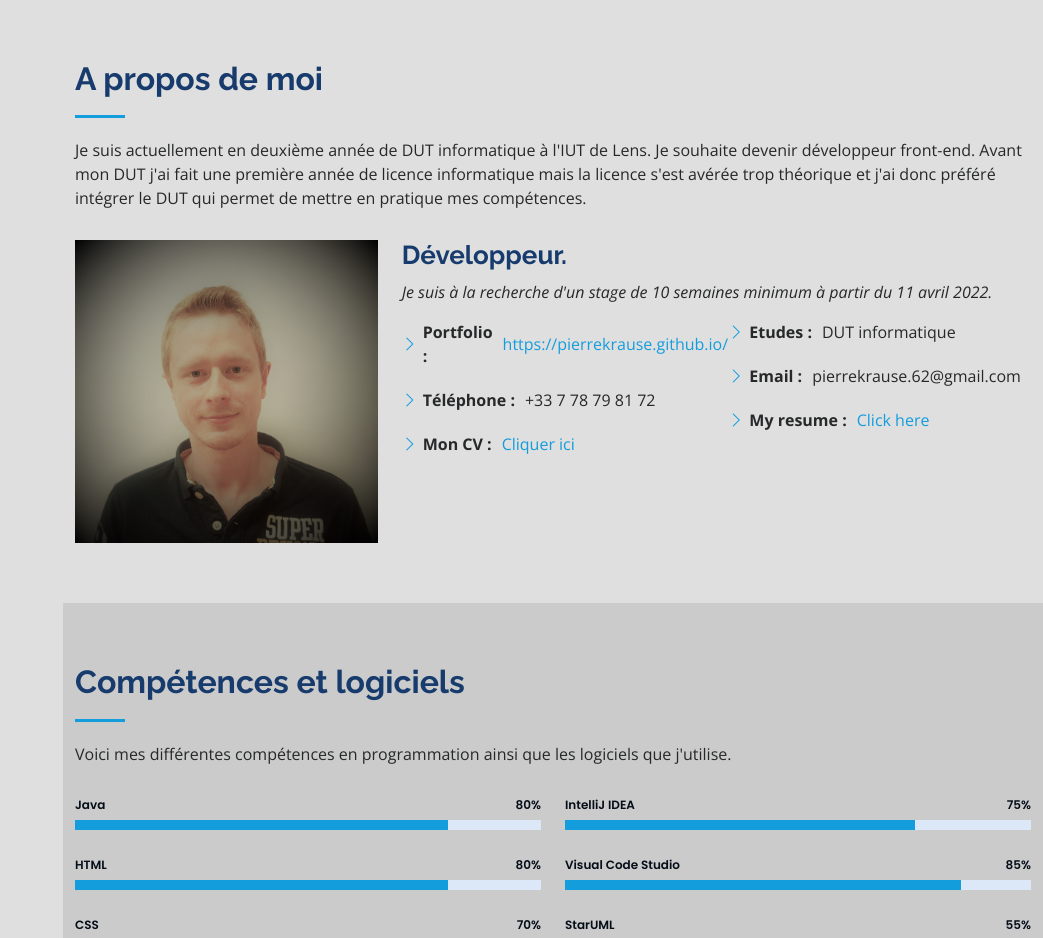
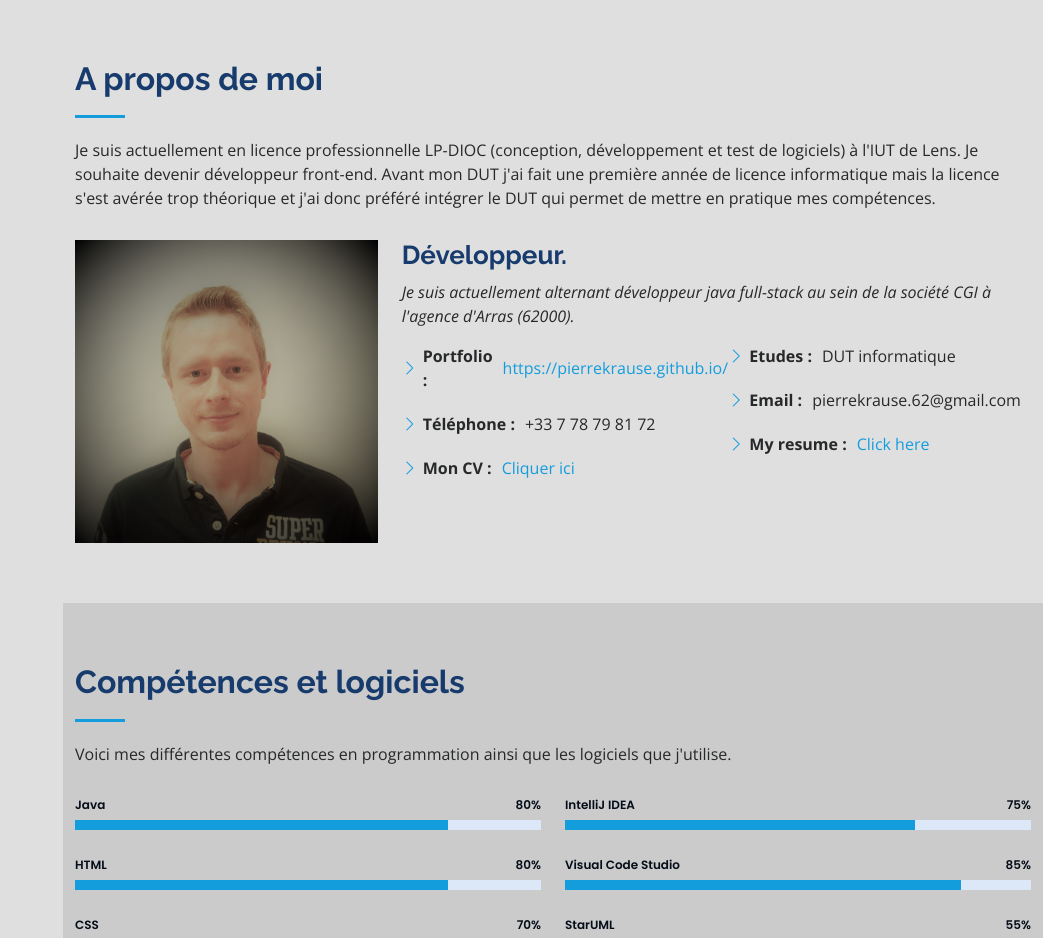
Before and after one commit to PierreKrause/PierreKrause.github.io, a plain HTML site: page index.html in a window 1280 px wide. Shown: the part 800-1738 px from the top of the page, without its empty margins (237-1280 px from the left). Drawn offline with nearby package versions, Linux system fonts and the light colour scheme.

Commit message:
maj situation dut -> lp maj stafge -> en alternance

```diff
--- a/index.html
+++ b/index.html
@@ -83,7 +83,7 @@
 
         <div class="section-title">
           <h2>A propos de moi</h2>
-          <p>Je suis actuellement en deuxième année de DUT informatique à l'IUT de Lens. Je souhaite devenir développeur front-end. Avant mon DUT j'ai fait une première année de licence informatique mais la licence s'est avérée trop théorique et j'ai donc préféré intégrer le DUT qui permet de mettre en pratique mes compétences.</p>
+          <p>Je suis actuellement en licence professionnelle LP-DIOC (conception, développement et test de logiciels) à l'IUT de Lens. Je souhaite devenir développeur front-end. Avant mon DUT j'ai fait une première année de licence informatique mais la licence s'est avérée trop théorique et j'ai donc préféré intégrer le DUT qui permet de mettre en pratique mes compétences.</p>
         </div>
 
         <div class="row">
@@ -93,7 +93,7 @@
           <div class="col-lg-8 pt-4 pt-lg-0 content" data-aos="fade-left">
             <h3>Développeur.</h3>
             <p class="fst-italic">
-              Je suis à la recherche d'un stage de 10 semaines minimum à partir du 11 avril 2022.
+              Je suis actuellement alternant développeur java full-stack au sein de la société CGI à l'agence d'Arras (62000).
             </p>
             <div class="row">
               <div class="col-lg-6">
```
